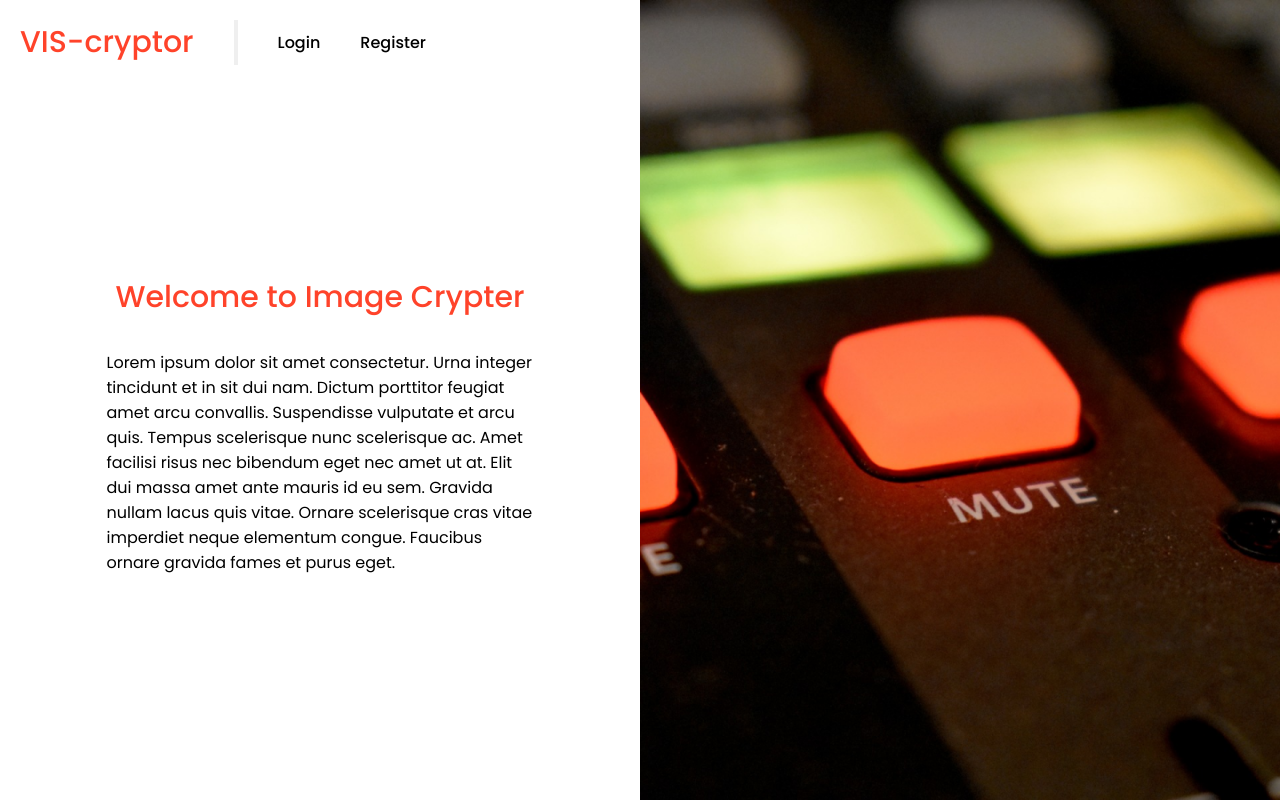
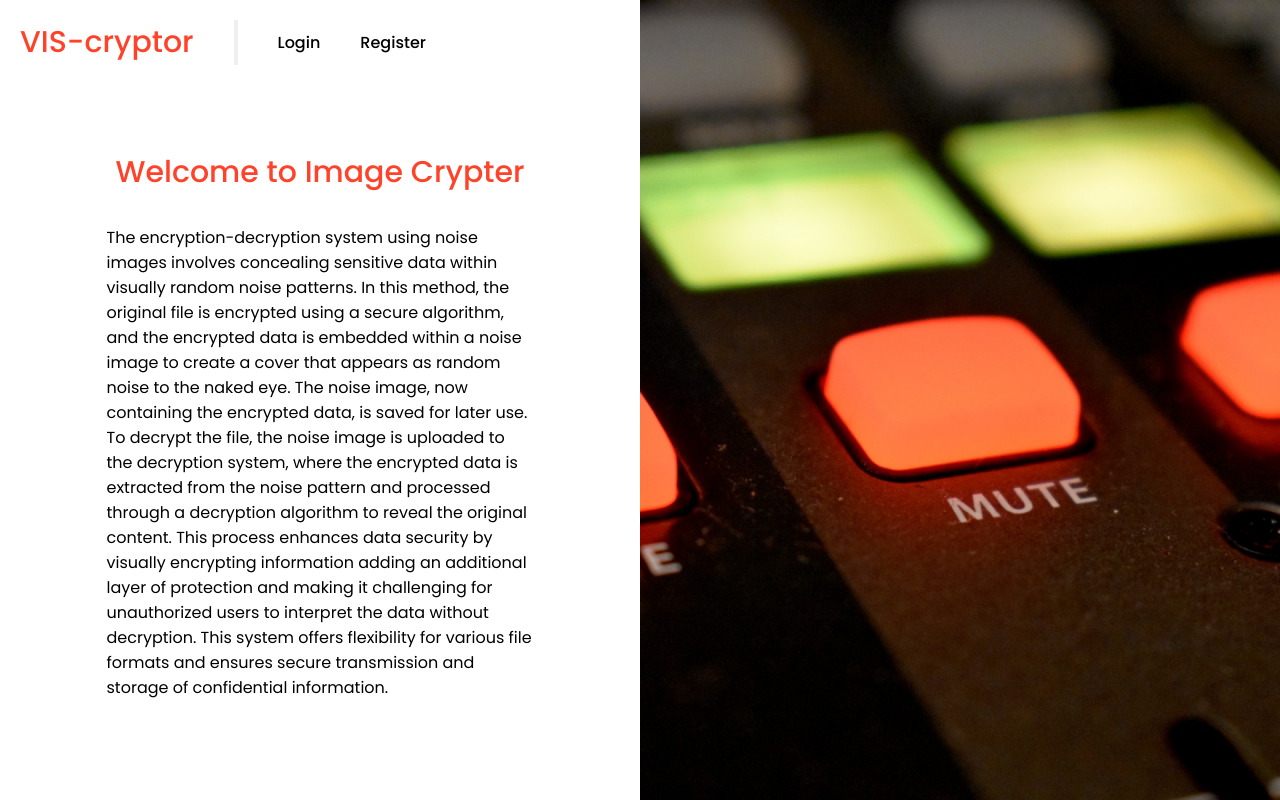
Before and after one commit to JayanthiHarshu/majorproject, a Django app: page / in a window 1280 px wide. Run offline with Django 4.2, Linux system fonts and the light colour scheme.

Commit message:
Update home.html

```diff
--- a/visualcrypto/templates/home.html
+++ b/visualcrypto/templates/home.html
@@ -6,13 +6,13 @@
   <div class="left-div">
     <h1>Welcome to Image Crypter</h1>
     <p>
-      Lorem ipsum dolor sit amet consectetur. Urna integer tincidunt et in sit
-      dui nam. Dictum porttitor feugiat amet arcu convallis. Suspendisse
-      vulputate et arcu quis. Tempus scelerisque nunc scelerisque ac. Amet
-      facilisi risus nec bibendum eget nec amet ut at. Elit dui massa amet ante
-      mauris id eu sem. Gravida nullam lacus quis vitae. Ornare scelerisque cras
-      vitae imperdiet neque elementum congue. Faucibus ornare gravida fames et
-      purus eget.
+      The encryption-decryption system using noise images involves concealing sensitive data within visually random noise patterns.
+      In this method, the original file is encrypted using a secure algorithm, and the encrypted data is embedded within a noise image
+      to create a cover that appears as random noise to the naked eye. The noise image, now containing the encrypted data, is saved for later use.
+      To decrypt the file, the noise image is uploaded to the decryption system, where the encrypted data is extracted from the noise pattern
+      and processed through a decryption algorithm to reveal the original content. This process enhances data security by visually encrypting information
+      adding an additional layer of protection and making it challenging for unauthorized users to interpret the data without decryption.
+      This system offers flexibility for various file formats and ensures secure transmission and storage of confidential information.
     </p>
   </div>
   <div class="right-div"></div>
```
